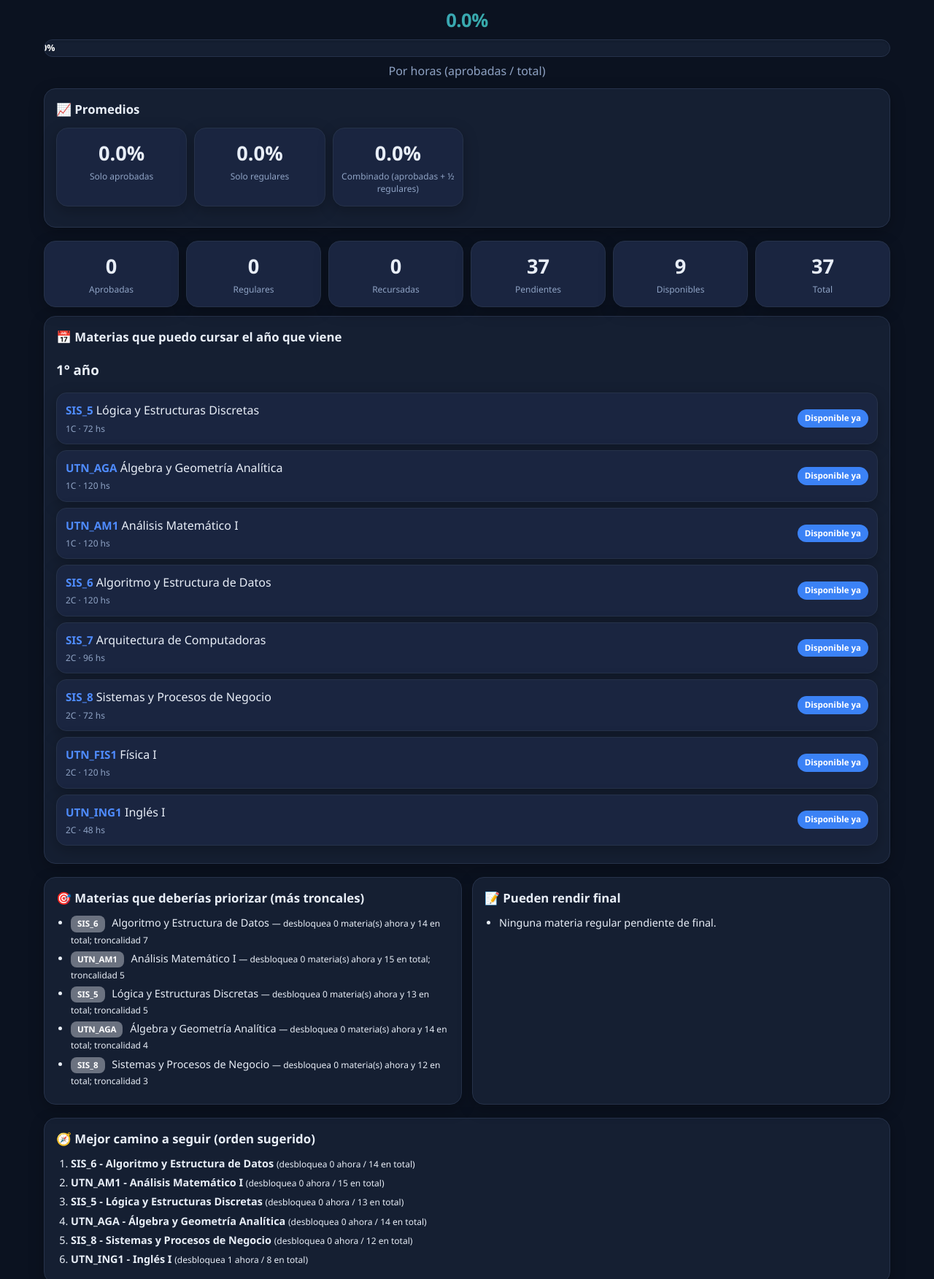
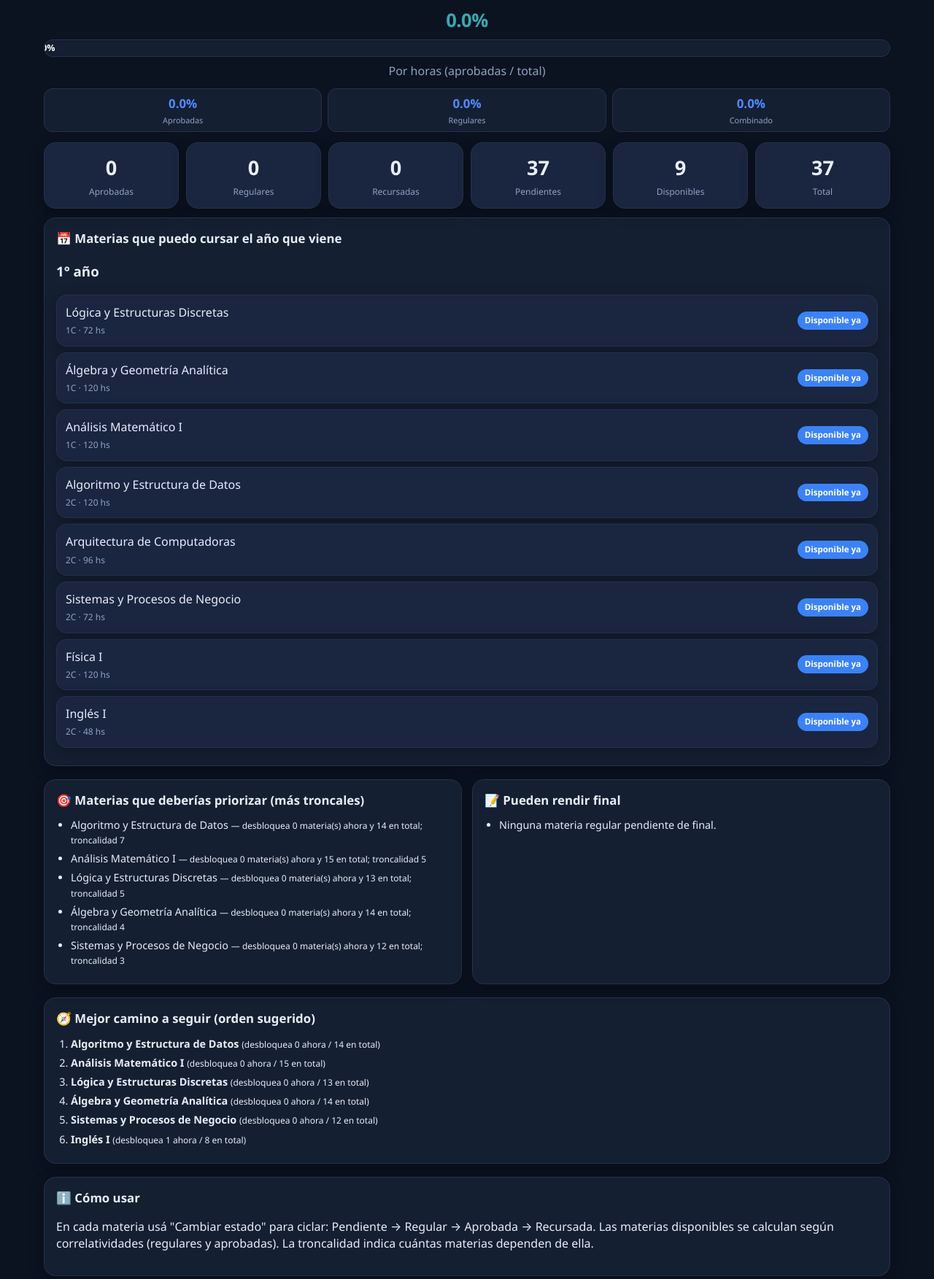
Before and after one commit to MateoZaft/progreso_sistemas, a plain HTML site: page index.html in a window 1280 px wide. Shown: the part 273-2026 px from the top of the page at 73% size. Drawn offline with Linux system fonts and the light colour scheme.

Commit message:
Add files via upload

```diff
--- a/app.js
+++ b/app.js
@@ -174,7 +174,7 @@ function renderNextYear() {
     else if (canNext) tag = '<span class="status" style="background:#8b5cf6">Disponible el año que viene</span>';
     else tag = '<span class="status" style="background:#6b7280">Bloqueada</span>';
     return `<div class="row">
-      <div class="row-main"><span class="code">${s.code}</span> ${s.name} <small>${s.term} · ${s.hours} hs</small></div>
+      <div class="row-main">${s.name} <small>${s.term} · ${s.hours} hs</small></div>
       <div class="row-actions">${tag}</div>
     </div>`;
   }).join('');
@@ -216,11 +216,11 @@ function renderDashboard() {
     .sort((a,b) => priorityScore(b.code)-priorityScore(a.code) || immediateUnlocks(b.code)-immediateUnlocks(a.code) || a.year-b.year)
     .slice(0,5);
   const ul = document.getElementById('topPrio');
-  ul.innerHTML = top.length ? top.map(s => `<li><span class="badge" style="background:${STATUS_COLOR.pendiente}">${s.code}</span> ${s.name} <small>— desbloquea ${immediateUnlocks(s.code)} materia(s) ahora y ${transitiveDependents(s.code).size} en total; troncalidad ${troncalScore(s.code)}</small></li>`).join('') : '<li>Sin materias disponibles por ahora.</li>';
+  ul.innerHTML = top.length ? top.map(s => `<li>${s.name} <small>— desbloquea ${immediateUnlocks(s.code)} materia(s) ahora y ${transitiveDependents(s.code).size} en total; troncalidad ${troncalScore(s.code)}</small></li>`).join('') : '<li>Sin materias disponibles por ahora.</li>';
   // finals to take
   const finals = PLAN.subjects.filter(s => canTakeFinal(s));
   const fu = document.getElementById('finalsList');
-  fu.innerHTML = finals.length ? finals.map(s=>`<li><span class="badge" style="background:${STATUS_COLOR.regular}">${s.code}</span> ${s.name}</li>`).join('') : '<li>Ninguna materia regular pendiente de final.</li>';
+  fu.innerHTML = finals.length ? finals.map(s=>`<li>${s.name}</li>`).join('') : '<li>Ninguna materia regular pendiente de final.</li>';
   // best path
   const bp = document.getElementById('bestPath');
   if (bp) {
@@ -228,7 +228,7 @@ function renderDashboard() {
       .filter(s => statusOf(s.code)==='pendiente' && isAvailable(s))
       .sort((a,b) => priorityScore(b.code)-priorityScore(a.code) || a.year-b.year)
       .slice(0,6);
-    bp.innerHTML = path.length ? path.map((s,i) => `<li><b>${s.code} - ${s.name}</b> <small>(desbloquea ${immediateUnlocks(s.code)} ahora / ${transitiveDependents(s.code).size} en total)</small></li>`).join('') : '<li>Sin materias disponibles.</li>';
+    bp.innerHTML = path.length ? path.map((s,i) => `<li><b>${s.name}</b> <small>(desbloquea ${immediateUnlocks(s.code)} ahora / ${transitiveDependents(s.code).size} en total)</small></li>`).join('') : '<li>Sin materias disponibles.</li>';
   }
   renderNextYear();
 }
@@ -266,7 +266,6 @@ function subjectCard(s) {
   const troncal = deps >= 3 ? '🔥 Troncal' : (deps>=1?'⭐':'');
   return `<div class="card ${st}" data-code="${s.code}">
     <div class="card-head">
-      <span class="code">${s.code}</span>
       ${statusBadge(s.code)}
     </div>
     <div class="name">${s.name}</div>
@@ -300,7 +299,7 @@ function renderAvailable() {
   el.innerHTML = avail.length ? avail.map(s => `
     <div class="row">
       <div class="row-main">
-        <span class="code">${s.code}</span> ${s.name}
+        ${s.name}
         <small>(${s.year}° año, ${s.term}) · troncalidad ${troncalScore(s.code)}</small>
       </div>
       <div class="row-actions">
@@ -314,7 +313,7 @@ function renderAvailable() {
   const rel = document.getElementById('retakeList');
   rel.innerHTML = rec.length ? rec.map(s=>`
     <div class="row">
-      <div class="row-main"><span class="code">${s.code}</span> ${s.name} <small>troncalidad ${troncalScore(s.code)}</small></div>
+      <div class="row-main">${s.name} <small>troncalidad ${troncalScore(s.code)}</small></div>
       <div class="row-actions">
         <button onclick="setStatus('${s.code}','regular')">Volver a regular</button>
         <button onclick="setStatus('${s.code}','aprobada')">Marcar aprobada</button>
@@ -328,7 +327,7 @@ function renderAvailable() {
     const missingReg = s.regularReqs.filter(c => !['regular','aprobada'].includes(statusOf(c)));
     const missingApp = s.approvedReqs.filter(c => statusOf(c)!=='aprobada');
     return `<div class="row blocked">
-      <div class="row-main"><span class="code">${s.code}</span> ${s.name}
+      <div class="row-main">${s.name}
         <small>Faltan regulares: ${missingReg.map(codeToName).join(', ')||'-'} · Faltan aprobadas: ${missingApp.map(codeToName).join(', ')||'-'}</small>
       </div>
     </div>`;
@@ -339,7 +338,7 @@ function renderRecursadas() {
   const rec = PLAN.subjects.filter(s=>statusOf(s.code)==='recursada');
   const el = document.getElementById('recursadasContainer');
   el.innerHTML = rec.length ? rec.map(s => `<div class="card recursada">
-    <div class="card-head"><span class="code">${s.code}</span><span class="status" style="background:${STATUS_COLOR.recursada}">Recursada</span></div>
+    <div class="card-head"><span class="status" style="background:${STATUS_COLOR.recursada}">Recursada</span></div>
     <div class="name">${s.name}</div>
     <div class="meta">${s.year}° año · troncalidad ${troncalScore(s.code)} · dependientes: ${dependentsOf(s.code)}</div>
     <div class="actions">
@@ -367,7 +366,7 @@ function renderStats() {
     .sort((a,b)=>b.d-a.d)
     .slice(0,10);
   const tel = document.getElementById('troncalesList');
-  tel.innerHTML = troncales.map(x=>`<li><span class="code">${x.s.code}</span> ${x.s.name} — ${x.d} materias dependen de ella</li>`).join('');
+  tel.innerHTML = troncales.map(x=>`<li>${x.s.name} — ${x.d} materias dependen de ella</li>`).join('');
 }
 
 // export/import
--- a/index.html
+++ b/index.html
@@ -31,13 +31,10 @@
     <div class="pctBig" id="pctHoursText" style="font-size:1.6rem;">0%</div>
     <div class="progress"><div class="fill" id="pctHoursBar" style="width:0%;background:linear-gradient(90deg,#f59e0b,#ef4444)">0%</div></div>
     <p style="text-align:center;color:var(--muted);margin:4px 0 12px;">Por horas (aprobadas / total)</p>
-    <div class="section" style="margin-top:10px;">
-      <h2>📈 Promedios</h2>
-      <div class="stats-grid">
-        <div class="stat-card"><div class="num" id="avgAprob">0%</div><div class="lbl">Solo aprobadas</div></div>
-        <div class="stat-card"><div class="num" id="avgReg">0%</div><div class="lbl">Solo regulares</div></div>
-        <div class="stat-card"><div class="num" id="avgComb">0%</div><div class="lbl">Combinado (aprobadas + ½ regulares)</div></div>
-      </div>
+    <div class="promedios">
+      <div class="promedio"><span class="prom-val" id="avgAprob">0%</span><span class="prom-lbl">Aprobadas</span></div>
+      <div class="promedio"><span class="prom-val" id="avgReg">0%</span><span class="prom-lbl">Regulares</span></div>
+      <div class="promedio"><span class="prom-val" id="avgComb">0%</span><span class="prom-lbl">Combinado</span></div>
     </div>
     <div class="stats-grid">
       <div class="stat-card"><div class="num" id="cntAprob">0</div><div class="lbl">Aprobadas</div></div>
@@ -105,6 +102,6 @@
     </div>
   </div>
 </div>
-<script src="app.js?v=5"></script>
+<script src="app.js?v=6"></script>
 </body>
 </html>
--- a/styles.css
+++ b/styles.css
@@ -33,6 +33,10 @@ button.secondary { background: var(--bg2); border:1px solid var(--border); color
 .pctBig { font-size:2.4rem; font-weight:900; text-align:center; margin:8px 0; letter-spacing:-0.02em; background: linear-gradient(135deg, var(--accent), var(--good)); -webkit-background-clip:text; background-clip:text; color:transparent; }
 .progress { background: var(--bg2); border-radius:999px; height:24px; overflow:hidden; border:1px solid var(--border); margin:8px 0; box-shadow: inset 0 1px 3px rgba(0,0,0,0.15); }
 .progress .fill { height:100%; background: linear-gradient(90deg,#22c55e,#4f8cff); transition: width .5s cubic-bezier(.4,0,.2,1); display:flex; align-items:center; justify-content:center; color:#fff; font-weight:700; font-size:0.78rem; text-shadow:0 1px 2px rgba(0,0,0,0.3); }
+.promedios { display:flex; gap:8px; margin:10px 0 14px; }
+.promedio { flex:1; background: var(--bg2); border:1px solid var(--border); border-radius:12px; padding:8px 6px; text-align:center; display:flex; flex-direction:column; gap:2px; }
+.prom-val { font-size:1.05rem; font-weight:800; color: var(--accent); }
+.prom-lbl { font-size:0.68rem; color: var(--muted); font-weight:500; }
 
 .stats-grid { display:grid; grid-template-columns: repeat(2, 1fr); gap:10px; margin:12px 0; }
 .stat-card { background: var(--card); border:1px solid var(--border); border-radius:var(--radius); padding:14px 10px; text-align:center; box-shadow: var(--shadow); transition: transform .15s; }
```
